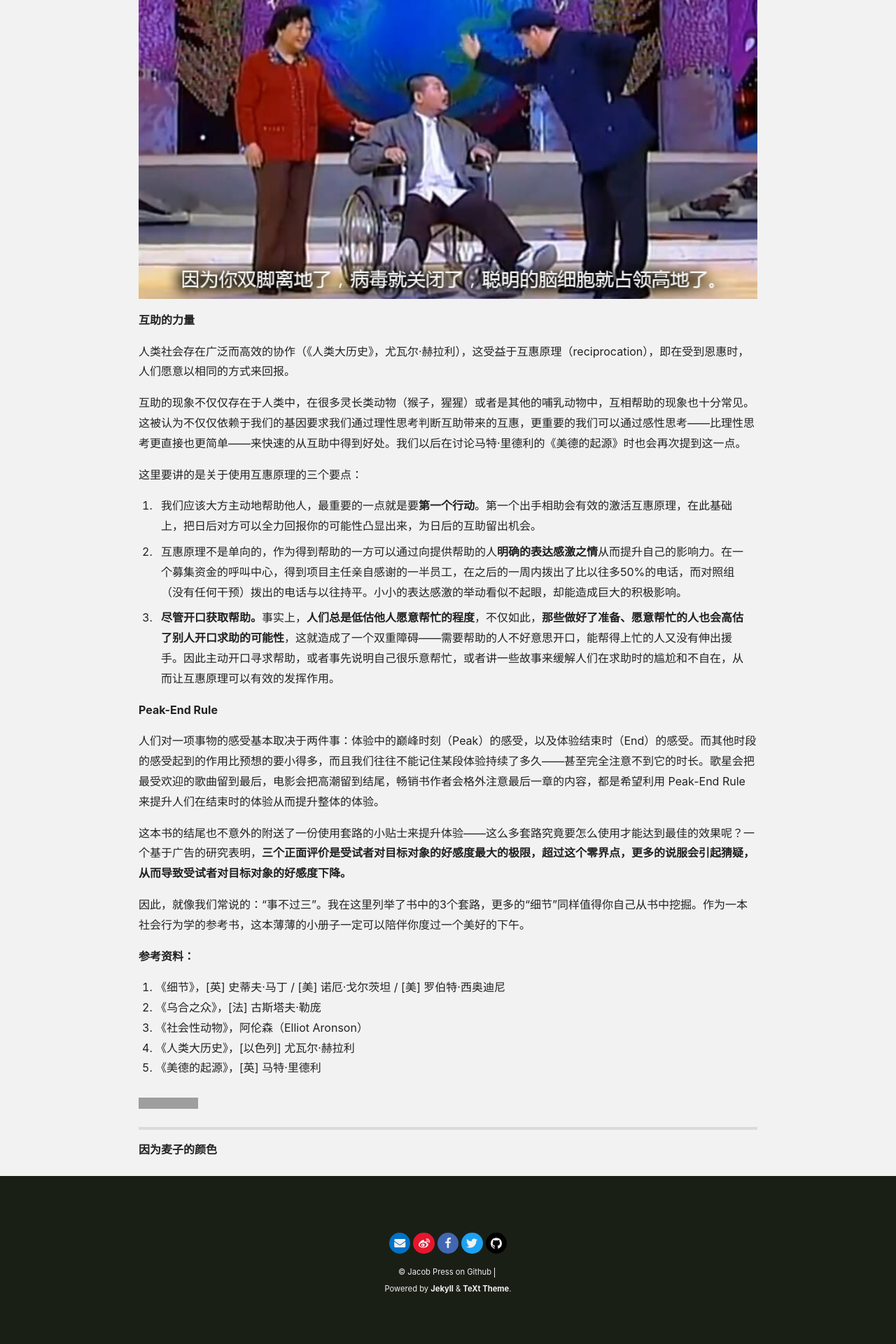
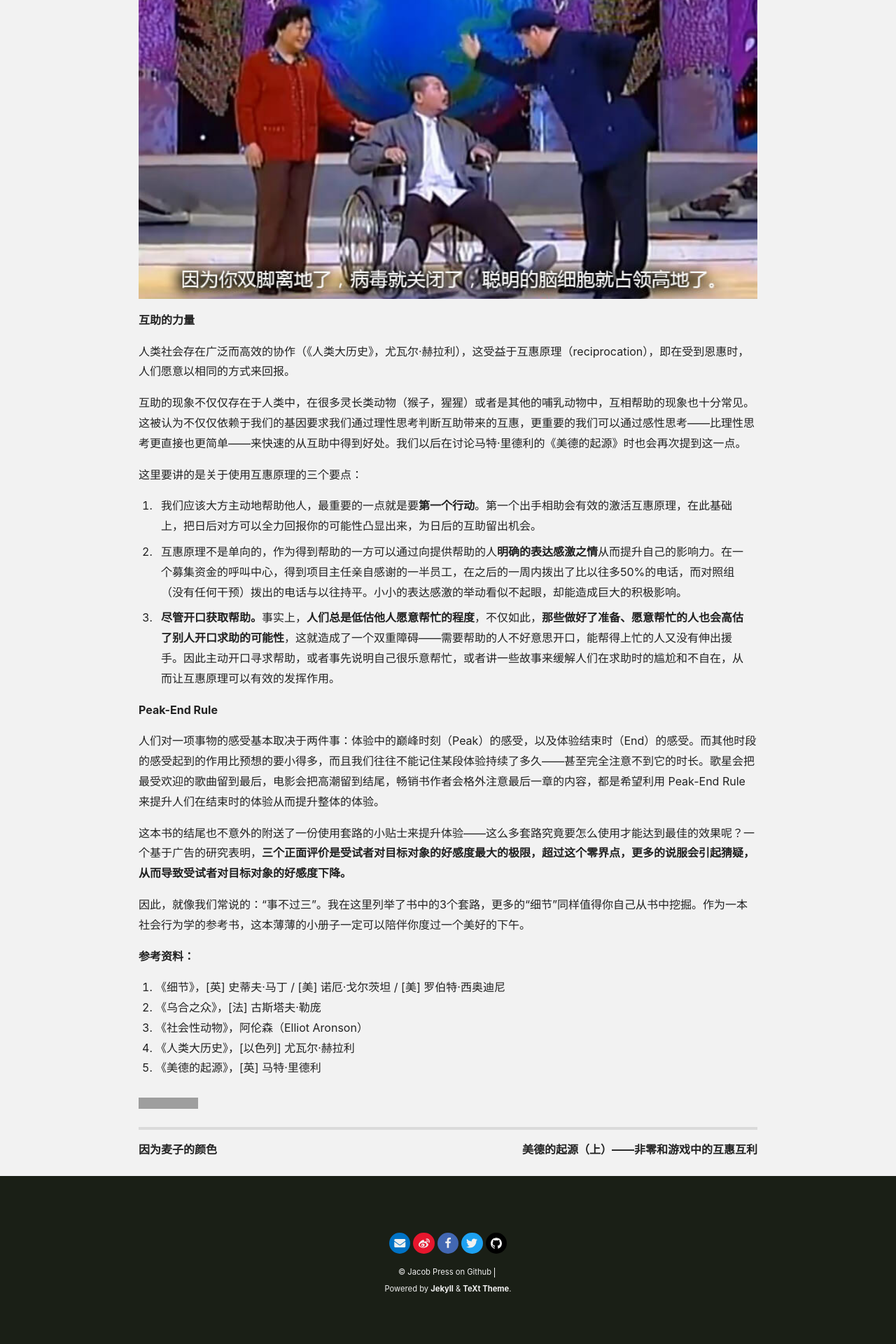
Before and after one commit to JacobZuo/jacobzuo.github.io, a Jekyll site: the page built from _posts/2019-05-23-The-small-big.md, in a window 1280 px wide. Shown: the part 3186-5106 px from the top of the page at 70% size. Built offline with Jekyll 4.4.1, drawn with Linux system fonts in a browser that asks for light colours; nearby versions of some CDN libraries; comment, search, counter and statistics services are not loaded; some of the changed lines change nothing that is shown; grey boxes are pictures that could not be loaded.

Commit message:
Update post

```diff
--- a/_posts/2019-05-23-The-small-big.md
+++ b/_posts/2019-05-23-The-small-big.md
@@ -3,7 +3,7 @@
 sharing: true
 title: 细节：如何轻松影响他人
 author: Jacob Zuo
-key: 20190523-Details
+key: 20190523-The-small-big
 tags: Reading 心理学
 cover: /assets/images/2019-05-23-The-small-big/cover-suqare.jpg
 mode: immersive
--- /dev/null
+++ b/_posts/2019-05-24-Origions-of-virtue-1.md
@@ -0,0 +1,95 @@
+---
+layout: article
+sharing: true
+title: 美德的起源（上）——非零和游戏中的互惠互利
+author: Jacob Zuo
+key: 20190524-Origions-of-virtue-1
+tags: Reading 社会学 心理学
+cover: /assets/images/2019-05-24-Origions-of-virtue-1/cover-suqare.jpg
+mode: immersive
+header:
+  theme: dark
+article_header:
+  type: overlay
+  theme: dark
+  background_color: '#912429'
+  background_image:
+    gradient:
+    src: /assets/images/2019-05-24-Origions-of-virtue-1/cover.jpg
+---
+
+这本书和《理性乐观派：一部人类经济学史》以及《先天后天：基因、经验及什么是我们成为人》是马特·里德利（Matt Ridely）最经典的三部作品。进化（Evolution）应该是自然科学中被大众谈论最多的话题，达尔文的“物竞天择，适者生存”不仅被用来解释生物物种的消释和变迁，也在社会学中被用来解释各种现象的形成和变化。《美德的起源》一方面从基因的角度出发，描述了在自然选择中被保留下来的受基因影响的合作与竞争模式；一方面从理性思维和感性思维出发，描述了人类现代社会互惠，战争，贸易，法律等的社会学起源。
+
+![]({{site.url}}/assets/images/2019-05-24-Origions-of-virtue-1/cover-clear.jpg)
+
+<!--more-->
+
+**自私的基因**
+
+《自私的基因》是理查德·道金斯（Clinton Richard Dawkins）在1976年出版的一本关于进化论的书，与传统的基于物种或者生物个体的进化论观点不同，道金斯使用了“自私的基因”描述了一种以“基因”为中心的进化论观点。这一观点指出，**生物个体之间的利他行为来源于他们的基因之间的“相似性”**。
+
+最初，可以自我复制的分子获得了竞争优势，从而开始进化。生物体内能够自我复制的分子就是基因（DNA），基因制造出复杂的生物体以达到让“自己传播和复制”的目的。一些种类的蜘蛛在交配的时候，雌性蜘蛛会把雄性蜘蛛吃掉。这种明显违反自身利益的“奉献”，正是为了满足基因“自私”的复制需求而发生的。
+
+基因的自私性同时可以用来解释某些群居昆虫的集体主义精神，一只不孕的工蚁想要获得不朽，最大的希望就是通过蚁后的繁殖来实现代理生育，同样的现象在某些种类的蜜蜂中也是一样。就像在《人类大历史》中所说的，也许基因的拷贝数才体现了一个物种的竞争优势。因此，基因越相近，越容易产生“利他”行为。
+
+但人类的社会模式远远超出了这一范围，他们不仅有着详细的劳动分工，还有超越基因相似性的“利他”行为，甚至还有为了自身利益而出现的“生育控制”。**人类社会上演着一场非常复杂的非零和游戏，那就是社会作为一个整体的效果要比各个组成部分想家之和更大。**但我们还不知道它是如何形成的，唯一可以跟定的是，它和蚂蚁或者蜜蜂需要通过蚁后或者蜂王繁殖不同，人类社会的互惠不完全依赖于裙带关系（基因相似性）。
+
+**囚徒困境**
+
+囚徒困境是最经典的一种非零和游戏，甲乙两名囚犯被要求分别接受审讯，若其中一名囚犯认罪并检控另一名囚犯，而另一名保持沉默，则认罪者获得释放，而沉默者获刑十年；若两名囚犯都认罪，则两人都获刑5年；若两名囚犯都保持沉默，则两人都获刑半年。
+
+<table style="text-align:center;">
+  <tbody>
+  <tr>
+    <td colspan="2" rowspan="2"></td>
+    <td colspan="2">甲</td>
+  </tr>
+  <tr>
+    <td>认罪</td>
+    <td>沉默</td>
+  </tr>
+  <tr>
+    <td rowspan="2">乙</td>
+    <td>认罪</td>
+    <td>两人都服刑五年</td>
+    <td>乙被释放，甲服刑十年</td>
+  </tr>
+  <tr>
+    <td>沉默</td>
+    <td>甲被释放，乙服刑十年</td>
+    <td>两人都服刑半年</td>
+  </tr>
+  </tbody>
+</table>
+
+在单一的囚徒困境中，两人都选择认罪并获刑5年的结果被称作是“纳什均衡”，在此情况下，甲乙都不可能通过单方面的改变决定而增加收益（减少刑期）。但是如果可以将这个游戏重复很多次，结果就会出乎意料的不同，**事实证明实验对象相当的渴望互相合作**，100次试验中有60次两人都相互配合（一同保持沉默）。
+
+1979年，罗伯特·阿克塞尔罗德（Robert Axelrod）设定了一场比赛，参赛者被要求提供一个电脑程序，在200次博弈中，通过分数来决定胜负。14个复杂程度不同的程序参加了比赛，一个被称为“以牙还牙”的程序脱颖而出。这个程序非常简单，一开始设定为合作（沉默），然后对手采取什么策略，就在下一个回合采用这个策略。
+
+但“以牙还牙”策略有一个显著的缺点，如果其中一方无意的背叛一次，那么另一方就会马上打击报复，不久双方都会陷入可悲的互相背叛的循环当中去。一个被称为“巴普洛夫”的策略进入大家的视野，和条件反射相似，这个策略根据上一回合的收益来决定下一回合的策略，如果上一回合收益小（获刑十年或者获刑五年），则在下一回合采用和之前相反的策略，如果上一回合收益较大（获刑半年或者没有获刑），则在下一回合采取和之前相同的策略。
+
+“巴普洛夫”不仅仅可以和大多数合作者（如“以牙还牙”策略）达成良好的长期合作，还可以避免单次背叛引起的循环报复，甚至有些狡猾的，可能会通过背叛老好人——“长期合作者”——来实现快速积累。唯一需要小心的，就是这个策略在面对“长期背叛者”的时候会陷入循环原谅而力不从心。
+
+**在囚徒困境这样的非零和游戏中，如果博弈可以多次重复，那么纳什均衡将偏向于帕累托最优（Pareto optimality）**，即在不损害任何人的利益情况下，不可能再改善某些人的情况。这其实更接近与人类社会的真实情形，通过理性思考我们可以认定，在多次重复的非零和游戏中，互惠互利才是最有利的策略。
+
+**感性的力量**
+
+道德论述中总是存在这样的悖论：“被误认为是美德的那些东西，其实都是一种不得已而为之的权宜之计，如果你带人友善是因为这样做然你感觉更好，那么你这种同情心是自私的，而不是无私的。”所以某些情况下，**无私的“利他”行为，更偏向是一种感性思考引起的道德约束，而不是理性思考产生的功利主义。**
+
+如果说理性思考真的可以让我们认识到通过互惠互利可以获得足够客观的好处，那么感性思考建立的往往是通过互惠互利可以获得的一些更虚无的东西，例如信任、好感等等。**纯粹的行善往往是我们为了获得这些道德情操所付出的代价**，我们并不看中行善所获得的实际回报，而是直接从行善中赢得威望。这些举动就像是在大声宣布：“我是一个无私的人，请相信我并与我合作”，从而在之后的非零和游戏中获得更高的收益。
+
+苏珊·奈曼在《为什么长大》中提到，一些基本的道德感是人类甚至一些灵长类动物天生所具有的，比如公平意识。这种天生的道德感是由超我的情感而非逻辑所维系的。**多数时候，我们是根据感性而非理性来选择是合作还是背叛**，一方面感性指导我们选择和一个有威望（经常和别人互惠）的人合作容易获得利益，另一方面，在复杂的非零和游戏中，理性判断往往需要耗费大量的精力，而感性判断可以更快速更直接的帮助我们在合作中获取利益。
+
+> 我学会了帮助他人，而并不期待他感恩戴德，因为我可以遇见，有一天他会以实际行动报答我，同时期待别人也依样画葫芦，这样才能维持与我或者他人之间的良好互助关系。所以，在我帮助他以后，他因我的所作所为而欠下我一份人情，因为预见到欠债不换会带来严重后果，所以他日后肯定要履行自己的职责。
+> ——大卫·休谟《人性论》
+> （A Treatise of Human Nature， 1740）
+
+这一篇介绍了《美德的起源》中关于“美德”的一些基本解释，从理性思考和感性认识的角度出发讨论了人类互惠互利行为的一些原因。在下一个部分中，我将会和大家分享这本书关于人类社会中一些基本规范的进化过程。
+
+**参考资料：**
+
+1. 《美德的起源》，马特·里德利
+2. 《自私的基因》，理查德·道金斯
+3. 《人类大历史》，尤瓦尔·赫拉利
+4. 《为什么长大》，苏珊·奈曼
+5. 《人性论》，大卫·休谟
--- a/_sass/components/_article-content.scss
+++ b/_sass/components/_article-content.scss
@@ -203,8 +203,9 @@
     }
   }
   table {
-    display: block;
-    width: 100%;
+    display: table;
+    margin: auto;
+    min-width: 75%;
     border-collapse: collapse;
     @include overflow(auto);
     thead, tfoot {
```
Also changed, not shown: assets/images/2019-05-24-Origions-of-virtue-1/cover-clear.jpg (added), assets/images/2019-05-24-Origions-of-virtue-1/cover-large.jpg (added), assets/images/2019-05-24-Origions-of-virtue-1/cover-square.jpg (added), assets/images/2019-05-24-Origions-of-virtue-1/cover.jpg (added).
